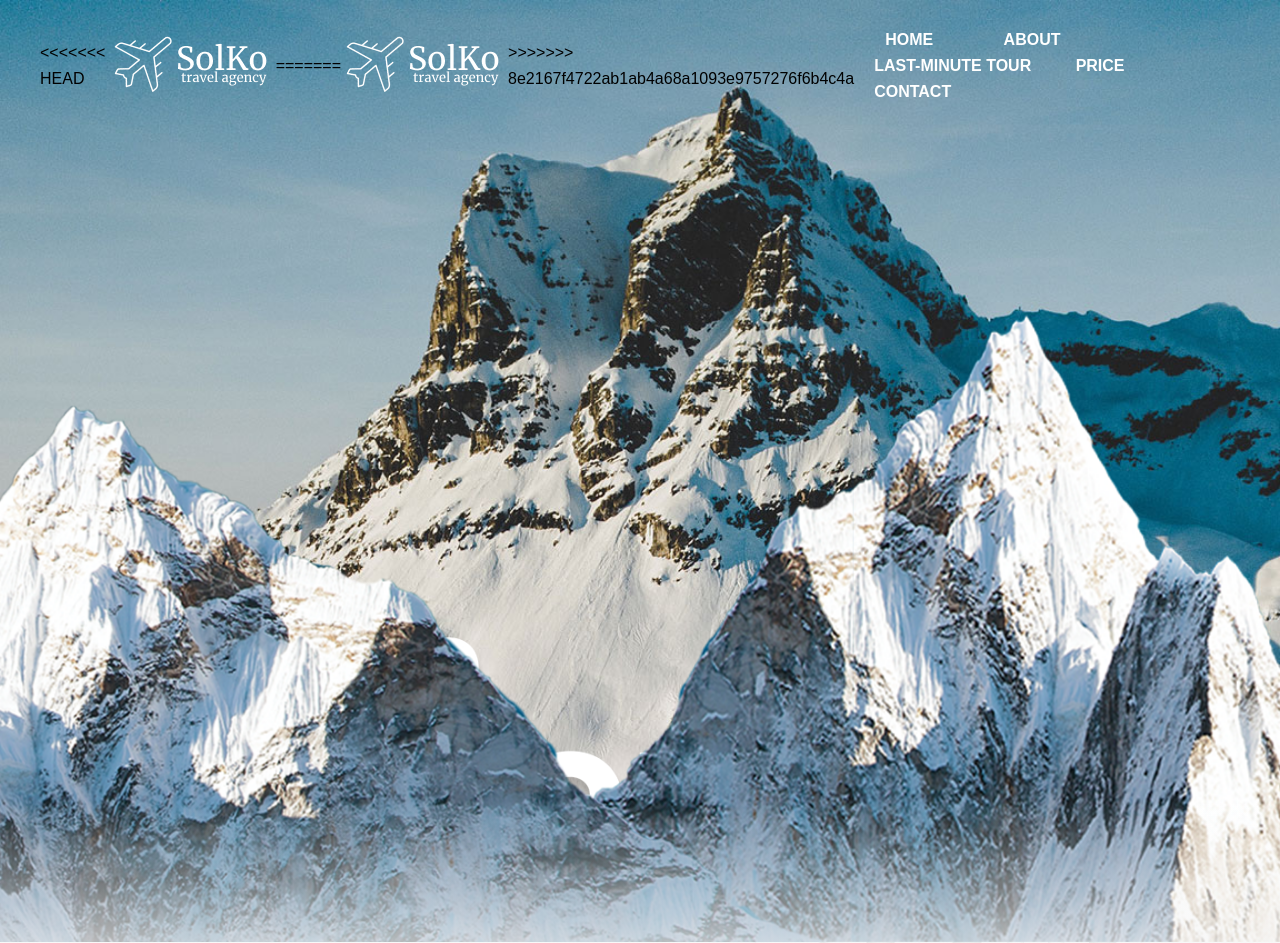
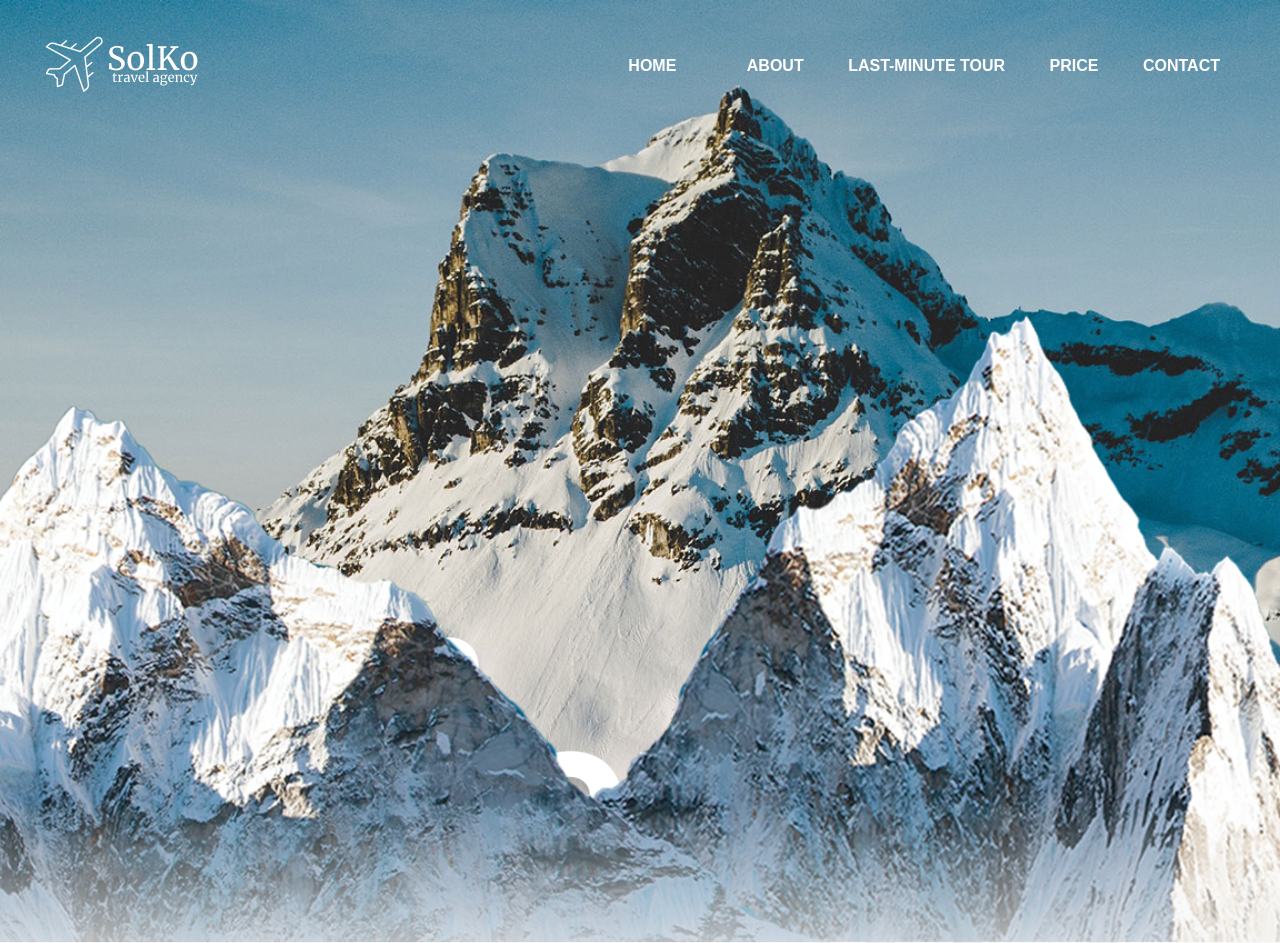
Before and after one commit to solomiia-kopach/SolKo, a plain HTML site: page index.html in a window 1280 px wide. Shown: the top 943 px of the page. Drawn offline with Linux system fonts and the light colour scheme.

Commit message:
Merge remote changes

```diff
--- a/index.html
+++ b/index.html
@@ -12,12 +12,7 @@
     <section class="zoom">
         <div class="container" >
             <div class="header__inner" >
-<<<<<<< HEAD
                 <a class="header__logo" href="" > <img class="logo" src="img/logoo.png" alt=""></a>
-=======
-                <a class="header__logo" href="" > <img class="logo" src="img/logoo.PNG" alt=""></a>
->>>>>>> 8e2167f4722ab1ab4a68a1093e9757276f6b4c4a
-
                 <nav class="nav">
                     <li class="nav__link drop-down">
                         <a class="drop-down__link" href="#">
@@ -37,26 +32,6 @@
                     <a class="nav__link" href="#price">Price</a>
                     <a class="nav__link" href="#contact">CONTACT</a>
                 </nav>
-
-                <!--<nav class="nav">
-                    <li class="nav__link drop-down">
-                        <a class="drop-down__link" href="#">
-                            Home
-                        </a>
-                        <ul class="drop-down__list">
-                            <li><a href="#">Animation</a></li>
-                            <li><a href="#about">3D cube</a></li>
-                            <li><a href="#">3D Earth</a></li>
-                            <li><a href="#">Photo</a></li>
-                            <li><a href="#">Video</a></li>
-                        </ul>
-                    </li>
-                    <a class="nav__link" href="#about">about</a>
-                    <a class="nav__link" href="#last-minute">last-minute tour</a>
-                    <a class="nav__link" href="#price">pRICE</a>
-                    <a class="nav__link" href="#book">Contact</a>
-                </nav><!-->
-
             </div><!-- /.header__inner -->
         </div><!-- /.container -->
         <img src="img/mountain1.png" id="layer1">
```
